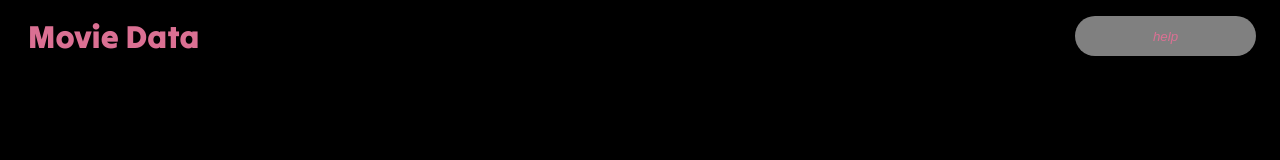
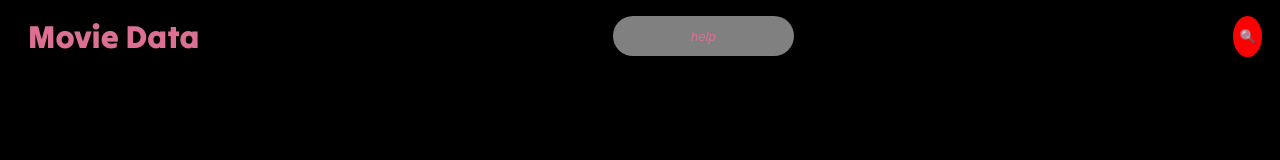
Before and after one commit to ozprey/films, a plain HTML site: page index.html in a window 1280 px wide. Drawn offline with Linux system fonts and the light colour scheme.

Commit message:
Update index.html

```diff
--- a/index.html
+++ b/index.html
@@ -14,6 +14,8 @@
     <form id="form">
         <span>Movie Data</span>
         <input id="rope" type="text" placeholder="help">
+                <button>&#128269;</button>
+
     </form>
      <div id="ipoo"></div>
      <div id="ipool"></div>
```
